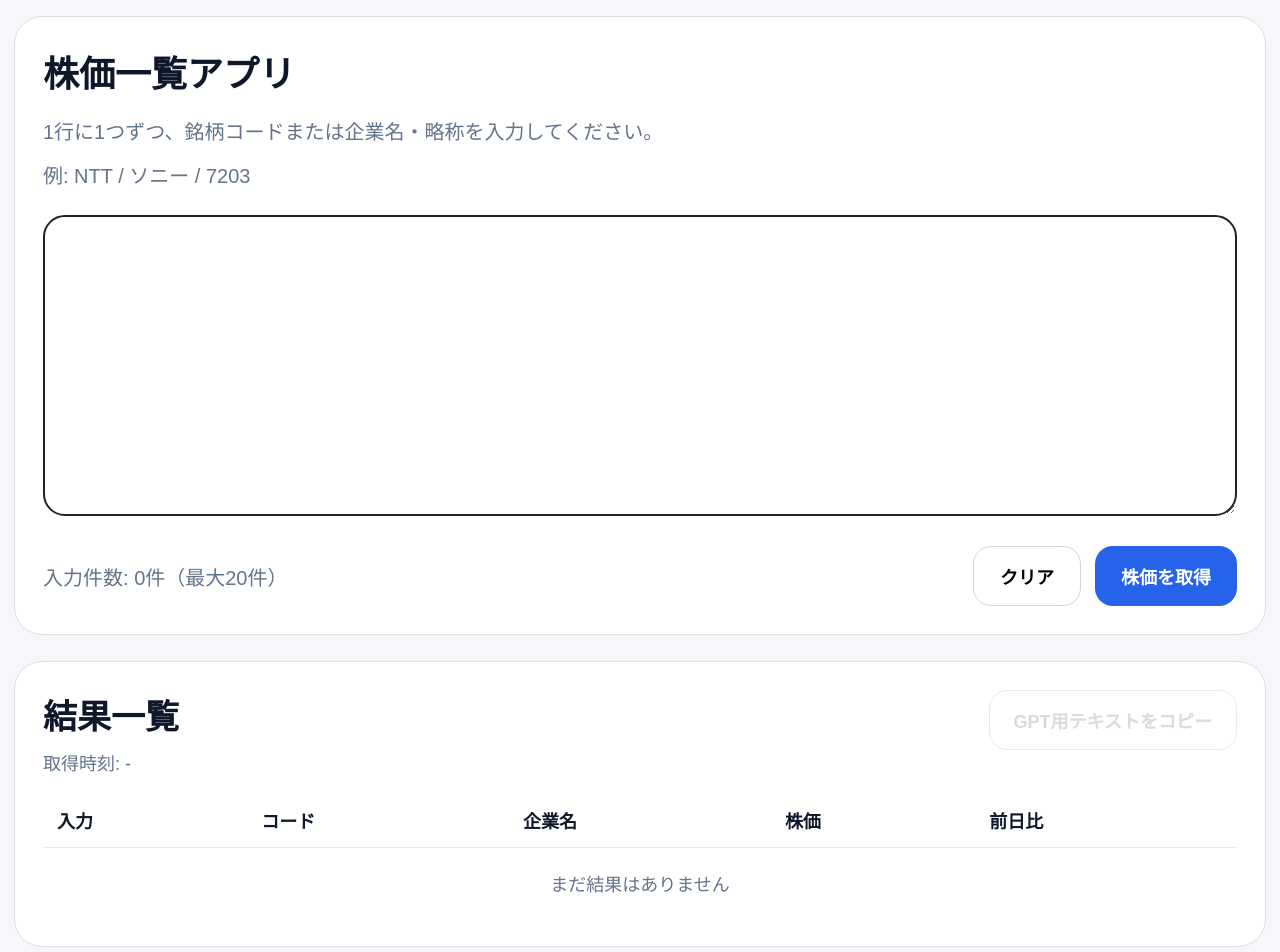
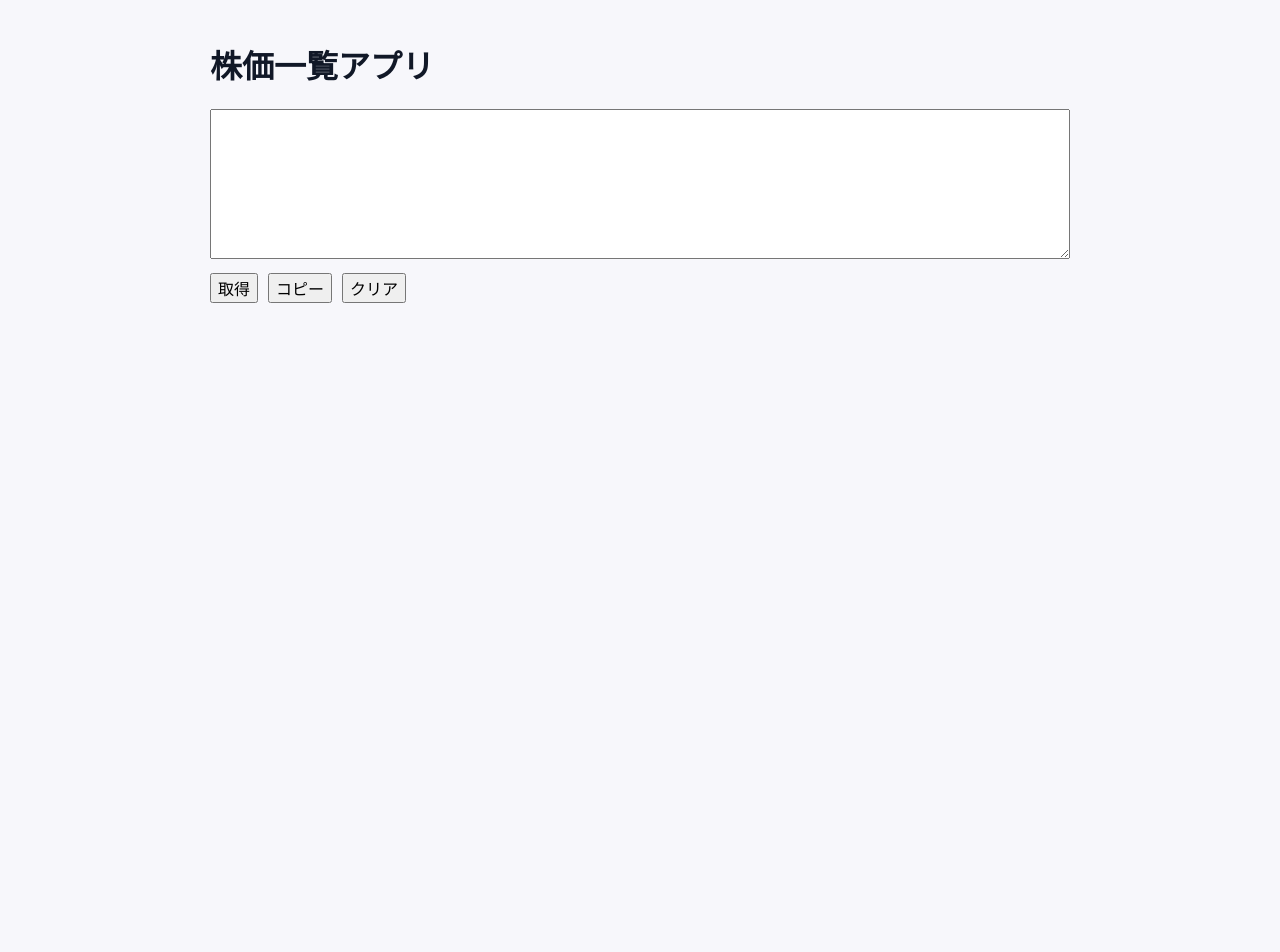
Before and after one commit to ym70130212-art/stock-lookup-app, a Next.js app: page / in a window 1280 px wide. Shown: the top 952 px of the page. After the commit the page ends 800 px from the top, so only its background shows below. Built offline with nearby package versions, Linux system fonts and the light colour scheme.

Commit message:
Update page.tsx

```diff
--- a/app/page.tsx
+++ b/app/page.tsx
@@ -11,66 +11,41 @@ type QuoteResult = {
   changePercent: number | null;
 };
 
-type QuotesApiResponse = {
+type ApiResponse = {
   results: QuoteResult[];
-  fetchedAt?: string;
-  error?: string;
+  fetchedAt: string;
+  pasteText: string;
 };
 
 const STORAGE_KEY = "stock-app-last-input";
-const MAX_ITEMS = 20;
 
 export default function Page() {
   const [text, setText] = useState("");
-  const [results, setResults] = useState<QuoteResult[]>([]);
-  const [fetchedAt, setFetchedAt] = useState("");
+  const [pasteText, setPasteText] = useState("");
   const [loading, setLoading] = useState(false);
   const [error, setError] = useState("");
 
-  // 初回表示時に前回入力を復元
+  // 前回入力復元
   useEffect(() => {
-    try {
     const saved = localStorage.getItem(STORAGE_KEY);
-      if (saved !== null) {
-        setText(saved);
-      }
-    } catch {
-      // localStorageが使えない環境でも落とさない
-    }
+    if (saved) setText(saved);
   }, []);
 
-  // 入力内容を自動保存
+  // 自動保存
   useEffect(() => {
-    try {
     localStorage.setItem(STORAGE_KEY, text);
-    } catch {
-      // 保存失敗でも画面はそのまま使えるようにする
-    }
   }, [text]);
 
-  // 改行ごとに1件として扱う
   const inputs = useMemo(() => {
     return text
       .split(/\r?\n/)
       .map((line) => line.trim())
-      .filter((line) => line !== "");
+      .filter(Boolean);
   }, [text]);
 
-  const count = inputs.length;
-  const isOverLimit = count > MAX_ITEMS;
-
-  const handleFetchQuotes = async () => {
-    if (count === 0) {
-      setError("銘柄コードまたは企業名・略称を入力してください。");
-      setResults([]);
-      setFetchedAt("");
-      return;
-    }
-
-    if (isOverLimit) {
-      setError(`入力件数が多すぎます。最大${MAX_ITEMS}件までです。`);
-      setResults([]);
-      setFetchedAt("");
+  const handleFetch = async () => {
+    if (inputs.length === 0) {
+      setError("入力してください");
       return;
     }
 
@@ -78,358 +53,83 @@ export default function Page() {
     setError("");
 
     try {
-      const response = await fetch("/api/quotes", {
+      const res = await fetch("/api/quotes", {
         method: "POST",
         headers: {
           "Content-Type": "application/json",
         },
-        // 重要: 配列のまま送る
         body: JSON.stringify({ inputs }),
       });
 
-      const raw = await response.text();
+      const data: ApiResponse = await res.json();
 
-      let data: QuotesApiResponse;
-      try {
-        data = JSON.parse(raw);
-      } catch {
-        throw new Error("APIの返り値が不正です。");
+      if (!res.ok) {
+        throw new Error("取得失敗");
       }
 
-      if (!response.ok) {
-        throw new Error(data.error || "株価取得に失敗しました。");
-      }
+      // 👉 ここが今回の核心
+      setPasteText(data.pasteText);
 
-      if (!Array.isArray(data.results)) {
-        throw new Error("結果データの形式が不正です。");
-      }
-
-      setResults(data.results);
-      setFetchedAt(data.fetchedAt || "");
     } catch (err) {
-      setResults([]);
-      setFetchedAt("");
-      setError(
-        err instanceof Error ? err.message : "不明なエラーが発生しました。"
-      );
+      setError("取得エラー");
+      setPasteText("");
     } finally {
       setLoading(false);
     }
   };
 
-  const handleClear = () => {
-    setText("");
-    setResults([]);
-    setFetchedAt("");
-    setError("");
+  const handleCopy = async () => {
+    if (!pasteText) return;
 
     try {
-      localStorage.removeItem(STORAGE_KEY);
+      await navigator.clipboard.writeText(pasteText);
     } catch {
-      // 何もしない
+      setError("コピー失敗");
     }
   };
 
-  const handleCopyForGpt = async () => {
-    if (results.length === 0) return;
-
-    const lines = results.map((row) => {
-      const priceText =
-        row.price !== null ? `${row.price.toLocaleString()}円` : "-";
-
-      const changeText =
-        row.change !== null && row.changePercent !== null
-          ? `${row.change > 0 ? "+" : ""}${row.change.toLocaleString()}円 (${row.changePercent > 0 ? "+" : ""}${row.changePercent.toFixed(2)}%)`
-          : "-";
-
-      return `${row.code} ${row.name} ${priceText} 前日比${changeText}`;
-    });
-
-    try {
-      await navigator.clipboard.writeText(lines.join("\n"));
-    } catch {
-      setError("コピーに失敗しました。");
-    }
+  const handleClear = () => {
+    setText("");
+    setPasteText("");
+    localStorage.removeItem(STORAGE_KEY);
   };
 
   return (
-    <main
-      style={{
-        maxWidth: 1600,
-        margin: "0 auto",
-        padding: "16px 14px 28px",
-      }}
-    >
-      <section
-        style={{
-          background: "#fff",
-          border: "1px solid #ddd",
-          borderRadius: 28,
-          padding: 28,
-          marginBottom: 26,
-        }}
-      >
-        <h1
-          style={{
-            fontSize: 36,
-            fontWeight: 800,
-            margin: "0 0 18px 0",
-            color: "#0f172a",
-          }}
-        >
-          株価一覧アプリ
-        </h1>
-
-        <div
-          style={{
-            color: "#64748b",
-            fontSize: 20,
-            lineHeight: 1.7,
-            marginBottom: 10,
-          }}
-        >
-          1行に1つずつ、銘柄コードまたは企業名・略称を入力してください。
-        </div>
-
-        <div
-          style={{
-            color: "#64748b",
-            fontSize: 20,
-            lineHeight: 1.7,
-            marginBottom: 22,
-          }}
-        >
-          例: NTT / ソニー / 7203
-        </div>
+    <main style={{ maxWidth: 900, margin: "0 auto", padding: 20 }}>
+      <h1>株価一覧アプリ</h1>
 
       <textarea
         value={text}
-          onChange={(e) => {
-            setText(e.target.value);
-            if (error) setError("");
-          }}
-          rows={9}
-          spellCheck={false}
-          style={{
-            width: "100%",
-            boxSizing: "border-box",
-            resize: "vertical",
-            border: "2px solid #222",
-            borderRadius: 22,
-            padding: "18px 20px",
-            fontSize: 20,
-            lineHeight: 1.45,
-            outline: "none",
-            marginBottom: 26,
-          }}
+        onChange={(e) => setText(e.target.value)}
+        rows={8}
+        style={{ width: "100%", marginBottom: 10 }}
       />
 
-        <div
+      <div style={{ display: "flex", gap: 10 }}>
+        <button onClick={handleFetch}>
+          {loading ? "取得中..." : "取得"}
+        </button>
+
+        <button onClick={handleCopy}>コピー</button>
+
+        <button onClick={handleClear}>クリア</button>
+      </div>
+
+      {error && <p style={{ color: "red" }}>{error}</p>}
+
+      {/* 👉 ChatGPT用出力 */}
+      {pasteText && (
+        <pre
           style={{
-            display: "flex",
-            justifyContent: "space-between",
-            alignItems: "center",
-            gap: 16,
-            flexWrap: "wrap",
+            marginTop: 20,
+            background: "#f5f5f5",
+            padding: 10,
+            whiteSpace: "pre-wrap",
           }}
         >
-          <div
-            style={{
-              fontSize: 20,
-              color: isOverLimit ? "crimson" : "#64748b",
-            }}
-          >
-            入力件数: {count}件（最大{MAX_ITEMS}件）
-          </div>
-
-          <div
-            style={{
-              display: "flex",
-              gap: 14,
-              flexWrap: "wrap",
-            }}
-          >
-            <button
-              type="button"
-              onClick={handleClear}
-              style={{
-                padding: "16px 26px",
-                borderRadius: 18,
-                border: "1px solid #d1d5db",
-                background: "#fff",
-                fontSize: 18,
-                fontWeight: 700,
-                cursor: "pointer",
-              }}
-            >
-              クリア
-            </button>
-
-            <button
-              type="button"
-              onClick={handleFetchQuotes}
-              disabled={loading}
-              style={{
-                padding: "16px 26px",
-                borderRadius: 18,
-                border: "none",
-                background: "#2563eb",
-                color: "#fff",
-                fontSize: 18,
-                fontWeight: 700,
-                cursor: loading ? "default" : "pointer",
-                opacity: loading ? 0.75 : 1,
-              }}
-            >
-              {loading ? "取得中..." : "株価を取得"}
-            </button>
-          </div>
-        </div>
-
-        {error && (
-          <div
-            style={{
-              marginTop: 18,
-              color: "crimson",
-              fontSize: 18,
-            }}
-          >
-            {error}
-          </div>
+          {pasteText}
+        </pre>
       )}
-      </section>
-
-      <section
-        style={{
-          background: "#fff",
-          border: "1px solid #ddd",
-          borderRadius: 28,
-          padding: 28,
-        }}
-      >
-        <div
-          style={{
-            display: "flex",
-            justifyContent: "space-between",
-            alignItems: "flex-start",
-            gap: 16,
-            flexWrap: "wrap",
-            marginBottom: 18,
-          }}
-        >
-          <div>
-            <h2
-              style={{
-                fontSize: 34,
-                fontWeight: 800,
-                margin: "0 0 10px 0",
-                color: "#0f172a",
-              }}
-            >
-              結果一覧
-            </h2>
-
-            <div
-              style={{
-                fontSize: 18,
-                color: "#64748b",
-              }}
-            >
-              取得時刻: {fetchedAt || "-"}
-            </div>
-          </div>
-
-          <button
-            type="button"
-            onClick={handleCopyForGpt}
-            disabled={results.length === 0}
-            style={{
-              padding: "16px 24px",
-              borderRadius: 18,
-              border: "1px solid #d1d5db",
-              background: "#fff",
-              fontSize: 18,
-              fontWeight: 700,
-              cursor: results.length === 0 ? "default" : "pointer",
-              opacity: results.length === 0 ? 0.5 : 1,
-            }}
-          >
-            GPT用テキストをコピー
-          </button>
-        </div>
-
-        <div style={{ overflowX: "auto" }}>
-          <table
-            style={{
-              width: "100%",
-              borderCollapse: "collapse",
-              fontSize: 18,
-            }}
-          >
-            <thead>
-              <tr style={{ borderBottom: "1px solid #e5e7eb" }}>
-                <th style={thStyle}>入力</th>
-                <th style={thStyle}>コード</th>
-                <th style={thStyle}>企業名</th>
-                <th style={thStyle}>株価</th>
-                <th style={thStyle}>前日比</th>
-              </tr>
-            </thead>
-
-            <tbody>
-              {results.length > 0 ? (
-                results.map((row, index) => {
-                  const priceText =
-                    row.price !== null ? `${row.price.toLocaleString()}円` : "-";
-
-                  const changeText =
-                    row.change !== null && row.changePercent !== null
-                      ? `${row.change > 0 ? "+" : ""}${row.change.toLocaleString()}円 (${row.changePercent > 0 ? "+" : ""}${row.changePercent.toFixed(2)}%)`
-                      : "-";
-
-                  return (
-                    <tr key={`${row.input}-${index}`} style={{ borderBottom: "1px solid #eee" }}>
-                      <td style={tdStyle}>{row.input}</td>
-                      <td style={tdStyle}>{row.code || "-"}</td>
-                      <td style={tdStyle}>{row.name || "-"}</td>
-                      <td style={tdStyle}>{priceText}</td>
-                      <td style={tdStyle}>{changeText}</td>
-                    </tr>
-                  );
-                })
-              ) : (
-                <tr>
-                  <td
-                    colSpan={5}
-                    style={{
-                      padding: "22px 14px",
-                      textAlign: "center",
-                      color: "#64748b",
-                    }}
-                  >
-                    まだ結果はありません
-                  </td>
-                </tr>
-              )}
-            </tbody>
-          </table>
-        </div>
-      </section>
     </main>
   );
 }
-
-const thStyle: React.CSSProperties = {
-  textAlign: "left",
-  padding: "14px 14px",
-  fontWeight: 800,
-  color: "#0f172a",
-  whiteSpace: "nowrap",
-};
-
-const tdStyle: React.CSSProperties = {
-  textAlign: "left",
-  padding: "16px 14px",
-  color: "#111827",
-  verticalAlign: "top",
-};
```
Lines whose indentation alone changed are shown as unchanged.
